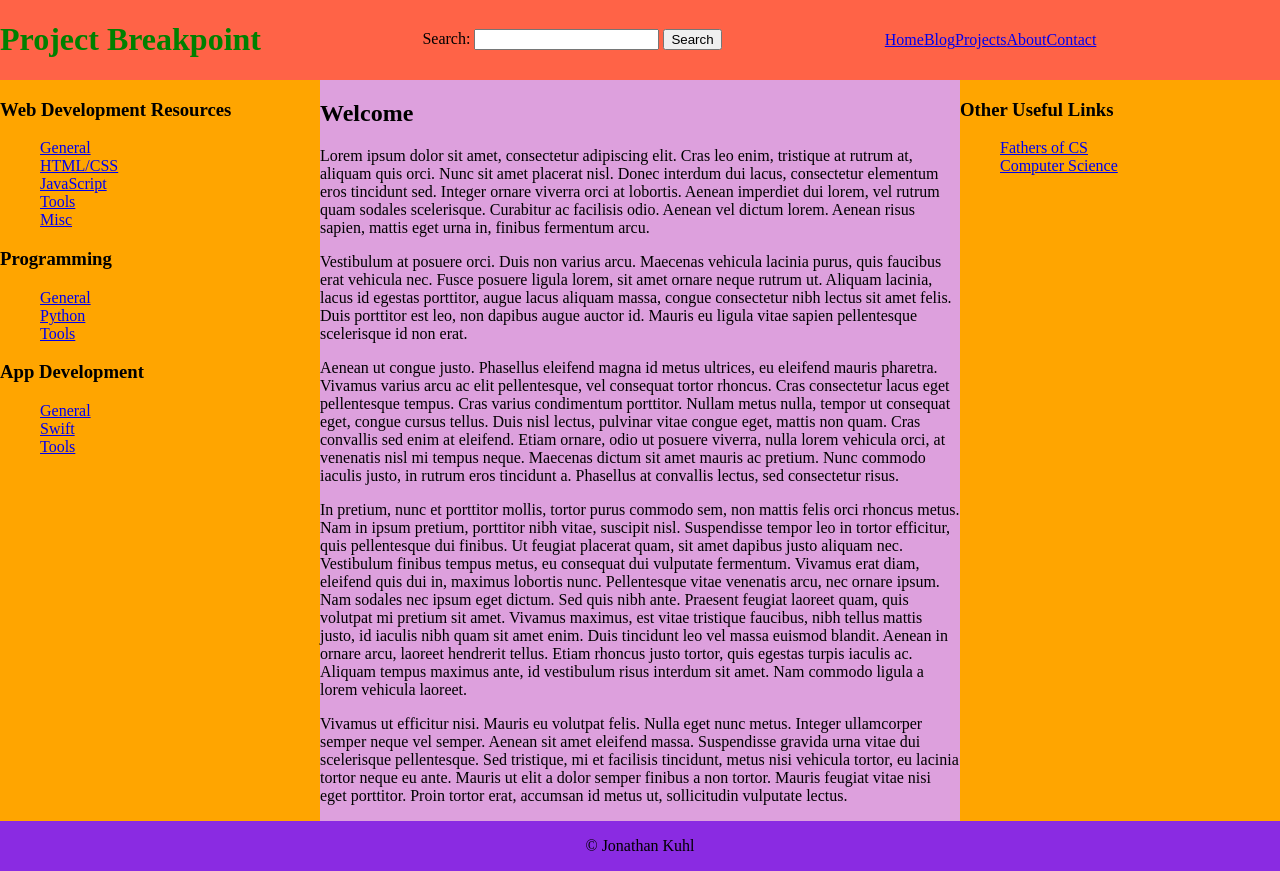
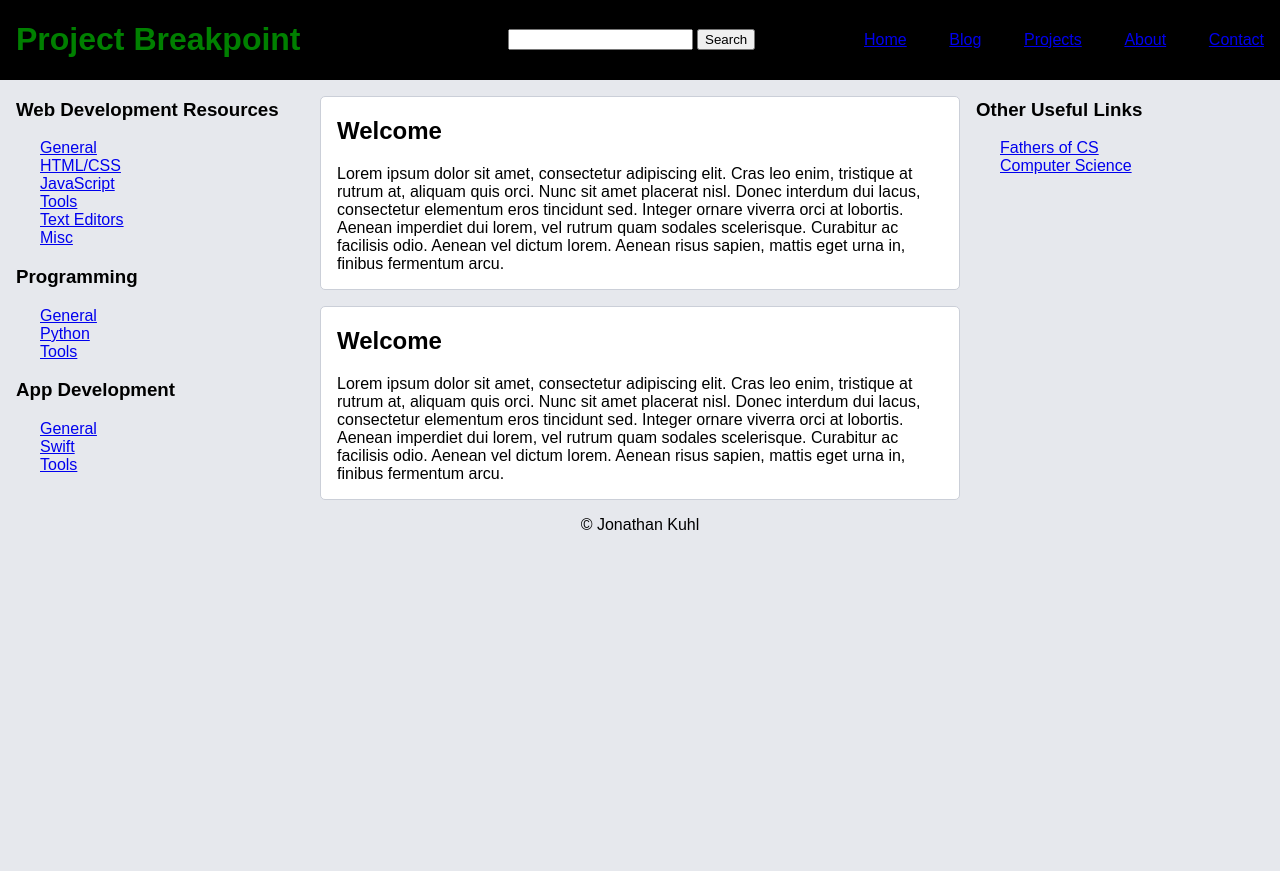
Before and after one commit to jckuhl/project-breakpoint, a website: page dist/index.html in a window 1280 px wide. After the commit the page ends 800 px from the top, so only its background shows below. Drawn offline with Linux system fonts and the light colour scheme.

Commit message:
Add files via upload
Edited layout, styles.  I think the HTML structure is about finalized.

```diff
--- a/dist/index.html
+++ b/dist/index.html
@@ -9,6 +9,7 @@
     <link rel="stylesheet" href="./style/css/primary.css">
 </head>
 <body>
+    <div class="wrapper">
         <header>
             <h1>Project Breakpoint</h1>
             <form action="#">
@@ -34,6 +35,7 @@
                     <li><a href="#">HTML/CSS</a></li>
                     <li><a href="#">JavaScript</a></li>
                     <li><a href="#">Tools</a></li>
+                    <li><a href="#">Text Editors</a></li>
                     <li><a href="#">Misc</a></li>
                 </ul>
                 <h3>Programming</h3>
@@ -50,16 +52,14 @@
                 </ul>
             </nav>
             <section>
+                <article class="card">
                     <h2>Welcome</h2>
                     <p>Lorem ipsum dolor sit amet, consectetur adipiscing elit. Cras leo enim, tristique at rutrum at, aliquam quis orci. Nunc sit amet placerat nisl. Donec interdum dui lacus, consectetur elementum eros tincidunt sed. Integer ornare viverra orci at lobortis. Aenean imperdiet dui lorem, vel rutrum quam sodales scelerisque. Curabitur ac facilisis odio. Aenean vel dictum lorem. Aenean risus sapien, mattis eget urna in, finibus fermentum arcu.</p>
-
-            <p>Vestibulum at posuere orci. Duis non varius arcu. Maecenas vehicula lacinia purus, quis faucibus erat vehicula nec. Fusce posuere ligula lorem, sit amet ornare neque rutrum ut. Aliquam lacinia, lacus id egestas porttitor, augue lacus aliquam massa, congue consectetur nibh lectus sit amet felis. Duis porttitor est leo, non dapibus augue auctor id. Mauris eu ligula vitae sapien pellentesque scelerisque id non erat.</p>
-
-            <p>Aenean ut congue justo. Phasellus eleifend magna id metus ultrices, eu eleifend mauris pharetra. Vivamus varius arcu ac elit pellentesque, vel consequat tortor rhoncus. Cras consectetur lacus eget pellentesque tempus. Cras varius condimentum porttitor. Nullam metus nulla, tempor ut consequat eget, congue cursus tellus. Duis nisl lectus, pulvinar vitae congue eget, mattis non quam. Cras convallis sed enim at eleifend. Etiam ornare, odio ut posuere viverra, nulla lorem vehicula orci, at venenatis nisl mi tempus neque. Maecenas dictum sit amet mauris ac pretium. Nunc commodo iaculis justo, in rutrum eros tincidunt a. Phasellus at convallis lectus, sed consectetur risus.</p>
-
-            <p>In pretium, nunc et porttitor mollis, tortor purus commodo sem, non mattis felis orci rhoncus metus. Nam in ipsum pretium, porttitor nibh vitae, suscipit nisl. Suspendisse tempor leo in tortor efficitur, quis pellentesque dui finibus. Ut feugiat placerat quam, sit amet dapibus justo aliquam nec. Vestibulum finibus tempus metus, eu consequat dui vulputate fermentum. Vivamus erat diam, eleifend quis dui in, maximus lobortis nunc. Pellentesque vitae venenatis arcu, nec ornare ipsum. Nam sodales nec ipsum eget dictum. Sed quis nibh ante. Praesent feugiat laoreet quam, quis volutpat mi pretium sit amet. Vivamus maximus, est vitae tristique faucibus, nibh tellus mattis justo, id iaculis nibh quam sit amet enim. Duis tincidunt leo vel massa euismod blandit. Aenean in ornare arcu, laoreet hendrerit tellus. Etiam rhoncus justo tortor, quis egestas turpis iaculis ac. Aliquam tempus maximus ante, id vestibulum risus interdum sit amet. Nam commodo ligula a lorem vehicula laoreet.</p>
-
-            <p>Vivamus ut efficitur nisi. Mauris eu volutpat felis. Nulla eget nunc metus. Integer ullamcorper semper neque vel semper. Aenean sit amet eleifend massa. Suspendisse gravida urna vitae dui scelerisque pellentesque. Sed tristique, mi et facilisis tincidunt, metus nisi vehicula tortor, eu lacinia tortor neque eu ante. Mauris ut elit a dolor semper finibus a non tortor. Mauris feugiat vitae nisi eget porttitor. Proin tortor erat, accumsan id metus ut, sollicitudin vulputate lectus.</p>
+                </article>
+                <article class="card">
+                    <h2>Welcome</h2>
+                    <p>Lorem ipsum dolor sit amet, consectetur adipiscing elit. Cras leo enim, tristique at rutrum at, aliquam quis orci. Nunc sit amet placerat nisl. Donec interdum dui lacus, consectetur elementum eros tincidunt sed. Integer ornare viverra orci at lobortis. Aenean imperdiet dui lorem, vel rutrum quam sodales scelerisque. Curabitur ac facilisis odio. Aenean vel dictum lorem. Aenean risus sapien, mattis eget urna in, finibus fermentum arcu.</p>
+                </article>
             </section>
             <aside>
                 <h3>Other Useful Links</h3>
@@ -72,6 +72,7 @@
         <footer>
             <p>&copy; Jonathan Kuhl</p>
         </footer>
+    </div>
 
     <!--[if lt IE9]>
         <script src="http://html5shiv.googlecode.com/svn/trunk/html5.js"></script>
--- a/dist/style/css/primary.css
+++ b/dist/style/css/primary.css
@@ -2,38 +2,66 @@ header {
   display: flex;
   align-items: center;
   width: 100%;
-  background: tomato; }
+  background: black; }
   header h1 {
     color: green;
     width: 33%; }
   header form {
     width: 33%; }
+  header nav {
+    width: 33%; }
   header ul {
-    display: flex;
-    width: 33%; }
+    display: inline-flex;
+    justify-content: space-between;
+    width: 100%;
+    padding: 0; }
+    header ul li {
+      margin-right: 1rem; }
 
 .flex-content {
   display: flex;
+  align-items: stretch;
   width: 100%; }
   .flex-content section {
-    width: 50%;
-    background: plum; }
+    width: 50%; }
   .flex-content nav, .flex-content aside {
-    width: 25%;
-    background: orange; }
+    width: 25%; }
+
+.push {
+  height: 50px; }
 
 footer {
   text-align: center;
-  background: blueviolet;
-  padding: 1em; }
+  padding: 1rem;
+  height: 50px; }
   footer p {
     margin: 0; }
 
-body {
+html, body {
   margin: 0;
-  padding: 0; }
+  padding: 0;
+  height: 100%;
+  background: #e6e8ed;
+  font-family: Arial, Helvetica, sans-serif; }
+
+.card {
+  margin-top: 1rem;
+  background: white;
+  border: 1px solid #cbcfd8;
+  border-radius: 5px; }
+
+h1, h2, h3, p {
+  margin-left: 1rem;
+  margin-right: 1rem; }
 
 li {
   list-style: none; }
 
+.wrapper {
+  min-height: 100%;
+  height: auto !important;
+  height: 100%;
+  margin: 0 auto-50px;
+  /* the bottom margin is the negative value of the footer's height */ }
+
 /*# sourceMappingURL=primary.css.map */
--- a/dist/style/scss/_body.scss
+++ b/dist/style/scss/_body.scss
@@ -1,12 +1,11 @@
 .flex-content {
     display: flex;
+    align-items: stretch;
     width: 100%;
     section {
         width: 50%;
-        background: plum;
     }
     nav, aside {
         width: 25%;
-        background: orange;
     }
 }
--- a/dist/style/scss/_footer.scss
+++ b/dist/style/scss/_footer.scss
@@ -1,7 +1,11 @@
+.push {
+    height: $footer-height;
+}
+
 footer {
     text-align: center;
-    background: blueviolet;
-    padding: 1em;
+    padding: 1rem;
+    height: $footer-height;
     p {
         margin: 0;
     }
--- a/dist/style/scss/_header.scss
+++ b/dist/style/scss/_header.scss
@@ -2,7 +2,7 @@ header {
     display: flex;
     align-items: center;
     width: 100%;
-    background: tomato;
+    background: $color-header-bg;
     h1 {
         color: $color-header;
         width: 33%;
@@ -10,8 +10,16 @@ header {
     form {
         width: 33%;
     }
-    ul {
-        display: flex;
+    nav {
         width: 33%;
     }
+    ul {
+        display: inline-flex;
+        justify-content: space-between;
+        width: 100%;
+        padding: 0;
+        li {
+            margin-right: 1rem;
+        }
+    }
 }
--- a/dist/style/scss/primary.scss
+++ b/dist/style/scss/primary.scss
@@ -4,11 +4,34 @@
 @import 'footer';
 @import 'mediaqueries';
 
-body {
+html, body {
     margin: 0;
     padding: 0;
+    height: 100%;
+    background: $color-bg;
+    font-family: Arial, Helvetica, sans-serif;
+}
+
+.card {
+    margin-top: 1rem;
+    background: $color-card;
+    border: 1px solid $color-trim;
+    border-radius: 5px;
+}
+
+h1, h2, h3, p {
+    margin-left: 1rem;
+    margin-right: 1rem;
 }
 
 li {
     list-style: none;
 }
+
+.wrapper {
+    min-height: 100%;
+    height: auto !important;
+    height: 100%;
+    margin: 0 auto -$footer-height;
+    /* the bottom margin is the negative value of the footer's height */
+}
```
Also changed, not shown: dist/style/scss/_variables.scss (+10 -0 lines), 1 other file. Lines whose indentation alone changed are shown as unchanged.
